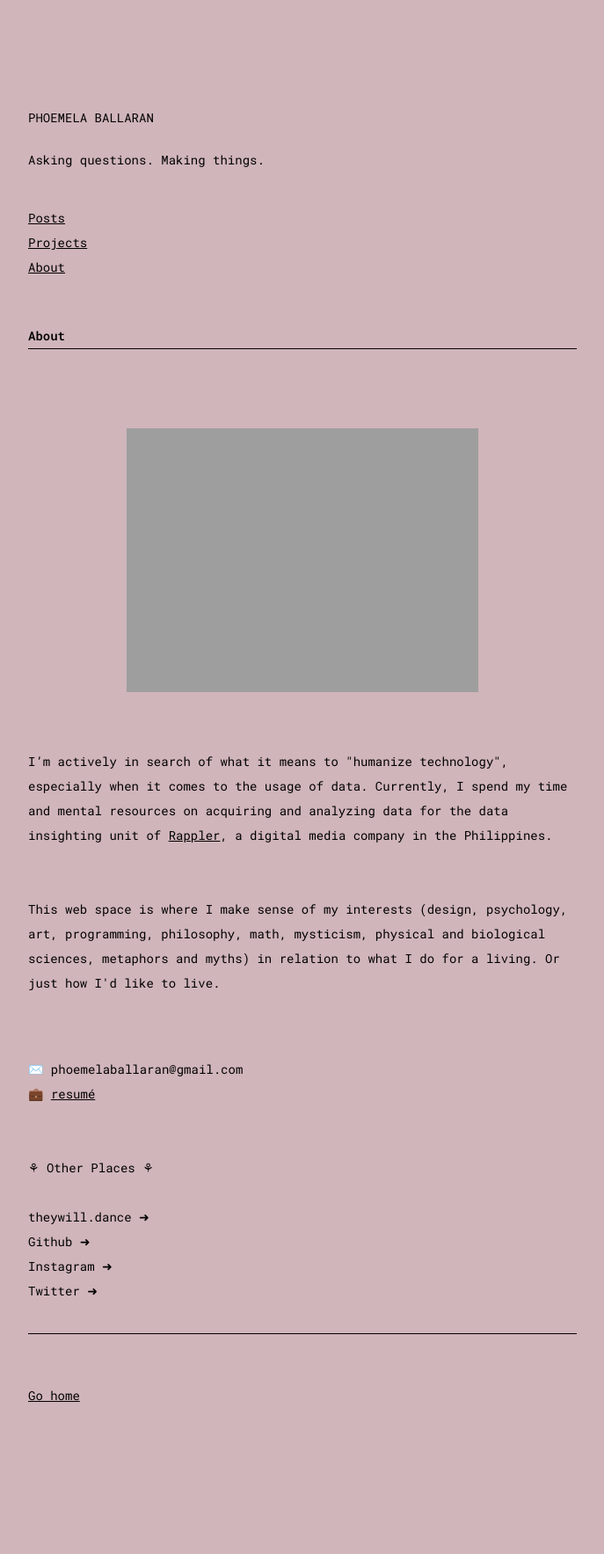
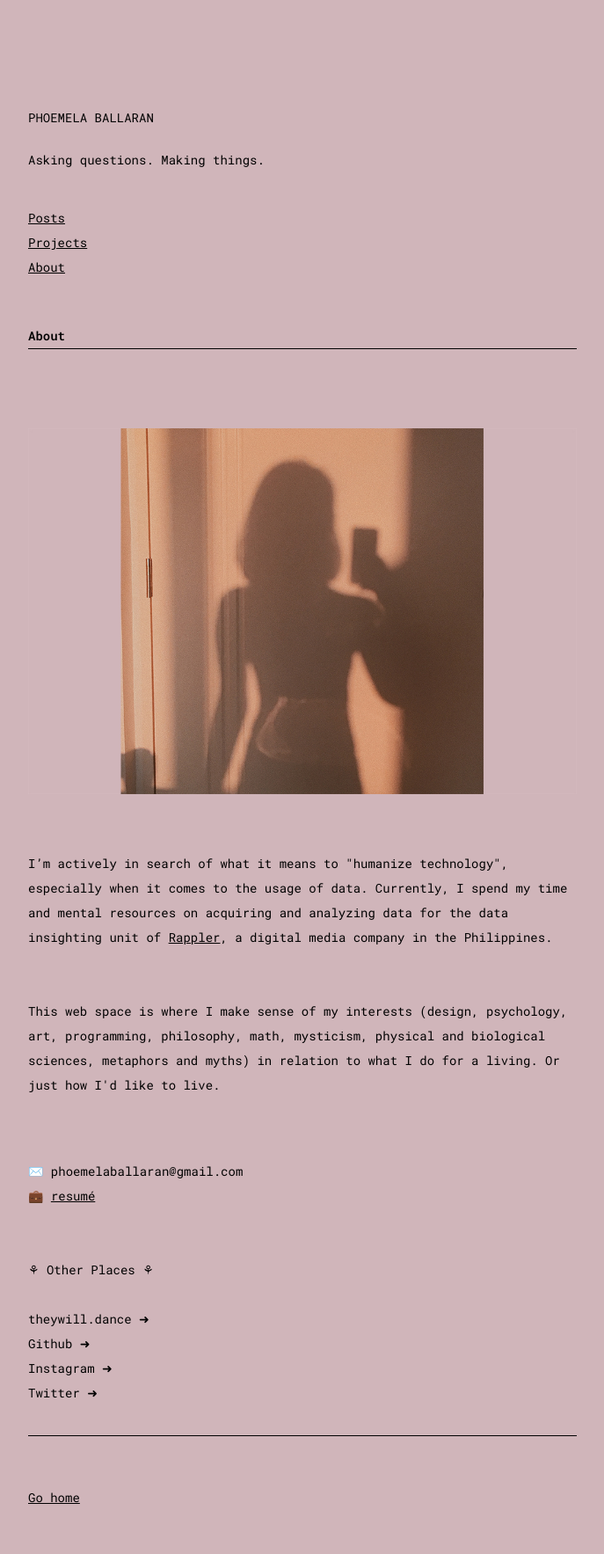
Before and after one commit to comoballar/phoemelaballaran.github.io, a Jekyll site: the page built from about.md, in a window 1280 px wide. Shown: the whole page at 88% size, without its empty margins (88-775 px from the left). Built offline with Jekyll 4.4.1, drawn with Linux system fonts in a browser that asks for light colours; before the commit the page ends 1651 px from its top, so only the background shows below that.

Commit message:
Update about.md

```diff
--- a/about.md
+++ b/about.md
@@ -5,7 +5,7 @@
 ---
 
 <br><br>
-<p align="center"><img src="https://phoemelaballaran.github.io/assets/sample/page/about/about.jpeg"/></p>
+<p align="center"><img src="https://phoemelaballaran.github.io/assets/sample/page/about/about.jpg"/></p>
 <br>
 <p>I’m actively in search of what it means to "humanize technology", especially when it comes to the usage of data. Currently, I spend my time and mental resources on acquiring and analyzing data for the data insighting unit of <a href="https://www.rappler.com" target="_blank">Rappler</a>, a digital media company in the Philippines.</p>
 <br>
```
